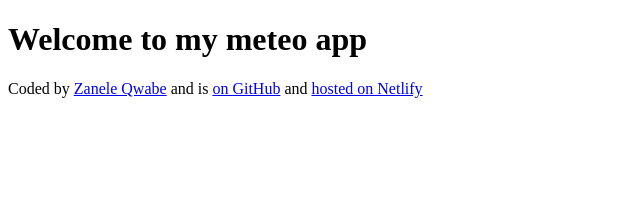
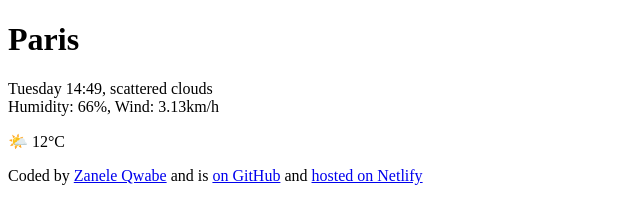
Before and after one commit to Zanele221/meteo-app, a plain HTML site: page index.html in a window 1280 px wide. Shown: the whole page, without its empty margins (0-640 px from the left). Drawn offline with Linux system fonts and the light colour scheme.

Commit message:
Added html content

```diff
--- a/index.html
+++ b/index.html
@@ -6,7 +6,20 @@
     <title>Meteo App</title>
  </head>
  <body>
-    <h1>Welcome to my meteo app</h1>
+     </form>
+    </header>
+    <main>
+      <div>
+        <h1>Paris</h1>
+        <p>
+          Tuesday 14:49, scattered clouds
+          <br />
+          Humidity: 66%, Wind: 3.13km/h
+        </p>
+      </div>
+      <div>🌤️ 12°C</div>
+    </main>
+
     <footer>
         <p>Coded by
             <a href="https://github.com/Zanele221">Zanele Qwabe</a> and is
```
